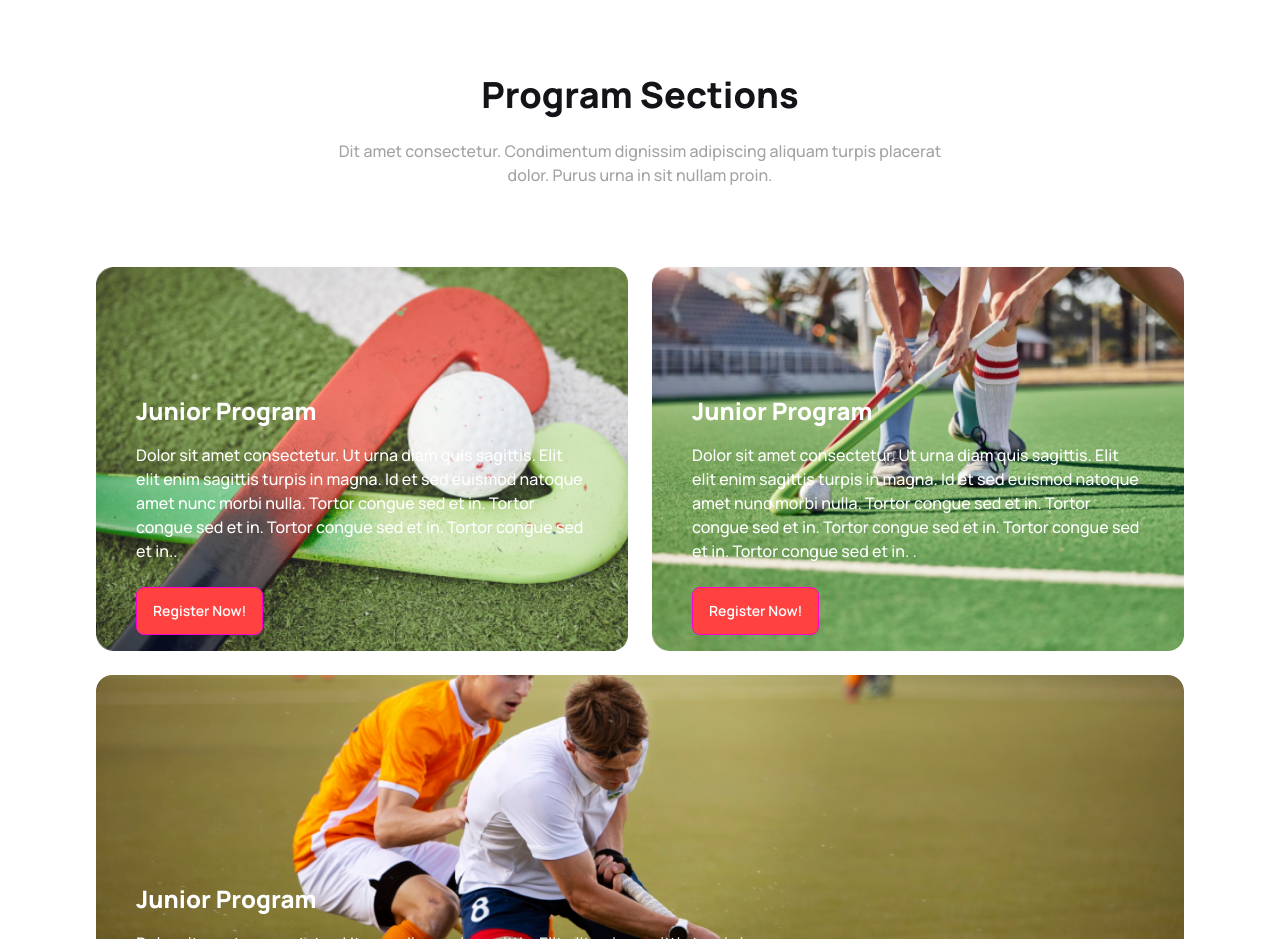
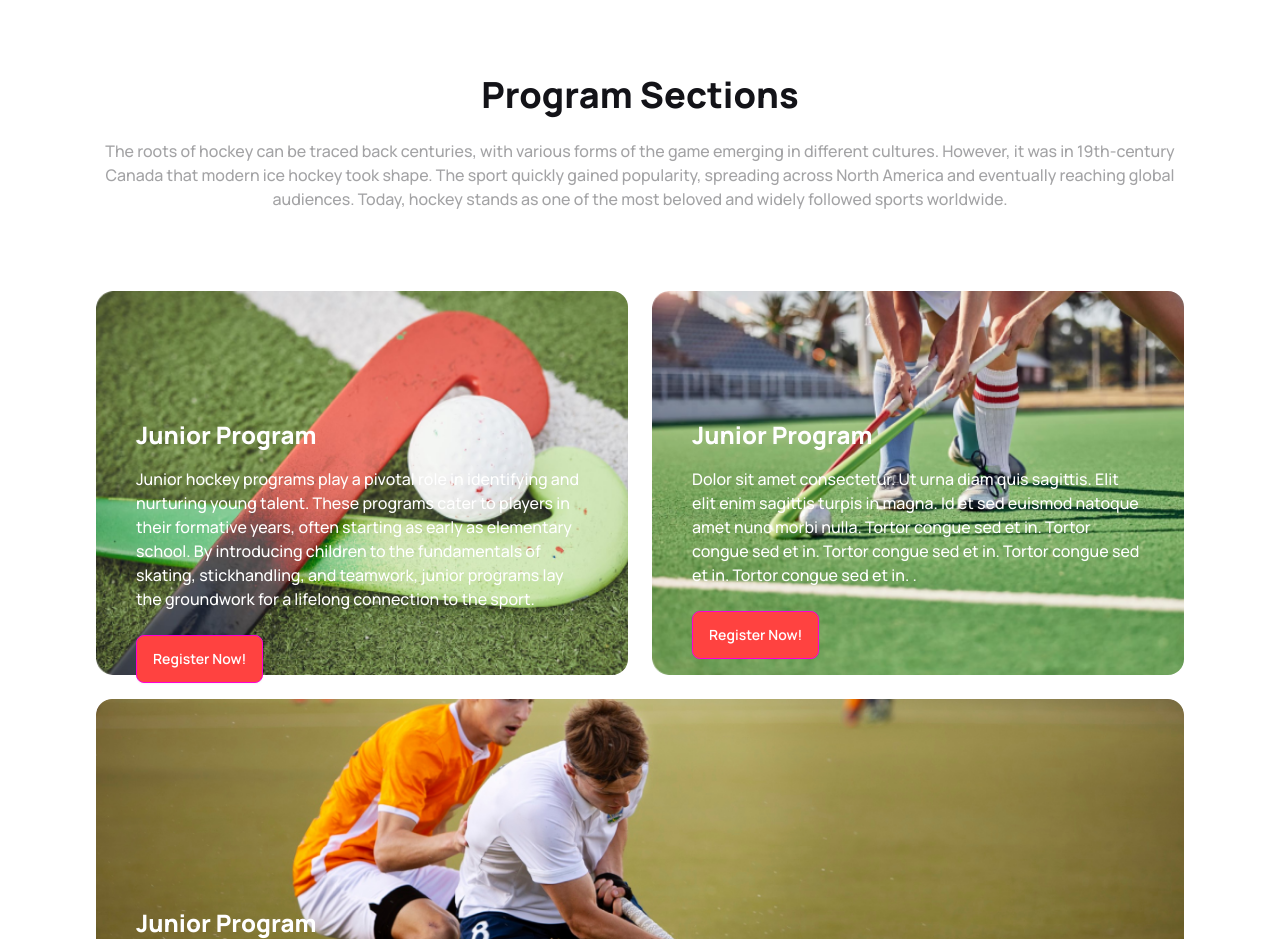
Before and after one commit to ahmed-tuhin/ahmed-tuhin-Assignment-3, a plain HTML site: page index.html in a window 1280 px wide. Shown: the part 1400-2339 px from the top of the page. Drawn offline with nearby package versions, Linux system fonts and the light colour scheme.

Commit message:
added the program section

```diff
--- a/index.html
+++ b/index.html
@@ -102,7 +102,7 @@
                 <h3 class="text-center text-4xl font-extrabold mt-32 mx-auto mb-6">Professional Hockeys Club</h3>
                 <p class="text-center text-xl font-[500px]">Dit amet consectetur. Condimentum dignissim adipiscing aliquam turpis placerat <br> dolor. Purus urna in sit nullam proin. </p>
             </div>
-                    <!-- middle e nite hbe -->
+
             <div class="flex flex-col gap-6 lg:flex-row justify-between items-center my-10">
                 <!-- card 1 -->
                 <div class="text-center">
@@ -134,16 +134,15 @@
          <!-- Program Sections  -->
         <section class="container w-full mx-auto lg:px-24 px-8 my-8">
           <h3 class="text-4xl text-[#131318] font-extrabold text-center mb-6 mt-32">Program Sections</h3>
-          <p class="text-center text-[16px] font-medium text-[#13131863] mb-20">Dit amet consectetur. Condimentum dignissim adipiscing aliquam turpis placerat <br> dolor. Purus urna in sit nullam proin. </p>
+          <p class="text-center text-[16px] font-medium text-[#13131863] mb-20">The roots of hockey can be traced back centuries, with various forms of the game emerging in different cultures. However, it was in 19th-century Canada that modern ice hockey took shape. The sport quickly gained popularity, spreading across North America and eventually reaching global audiences. Today, hockey stands as one of the most beloved and widely followed sports worldwide. </p>
 
          <div>
           <!-- first row -->
-          <div class="flex gap-6  flex-col lg:flex-row ">
-            <div class="relative col-span-1 bg-[url(./Images/2.png)] bg-cover rounded-2xl w-full lg:w-1/2 h-96">
+          <div class="flex gap-6  flex-col lg:flex-row bg-opacity-25">
+            <div class="relative col-span-1 bg-[url(./Images/2.png)] bg-cover  rounded-2xl w-full lg:w-1/2 h-96">
               <div class="absolute top-6 left-6 bottom-6 right-6 lg:top-32 lg:left-10 lg:bottom-10 lg:right-10">
                 <h4 class="text-[#FFF] font-extrabold text-2xl mb-4">Junior Program</h4>
-              <p class="mb-6 text-[#FFF] text-[16px] font-medium">Dolor sit amet consectetur. Ut urna diam quis sagittis. Elit elit
-                enim sagittis turpis in magna. Id et sed euismod natoque amet nunc morbi nulla. Tortor congue sed et in. Tortor congue sed et in. Tortor congue sed et in. Tortor congue sed et in..</p>
+              <p class="mb-6 text-[#FFF] text-[16px] font-medium">Junior hockey programs play a pivotal role in identifying and nurturing young talent. These programs cater to players in their formative years, often starting as early as elementary school. By introducing children to the fundamentals of skating, stickhandling, and teamwork, junior programs lay the groundwork for a lifelong connection to the sport.</p>
                 <button class="btn btn-secondary text-white bg-[#FF4240] rounded-lg">Register Now!</button>
               </div>
             </div>
@@ -175,8 +174,8 @@
        <section class="container w-full mx-auto h-96  lg:px-24 px-8 my-8">
         <h3 class="text-4xl text-[#131318] font-extrabold text-center mb-6 mt-32">Our New Products</h3>
         <p class="mb-20 text-[#13131863] text-center text-[16px] font-medium">Dit amet consectetur. Condimentum dignissim adipiscing aliquam turpis placerat <br> dolor. Purus urna in sit nullam proin. </p>
-        <div class="grid gap-6 grid-cols-1 lg:grid-cols-2">
-         <!-- project 1 -->
+        <div class="grid gap-6 grid-cols-1 lg:grid-cols-2 ">
+         <!-- card 1 -->
          <div class="hero p-6 shadow-lg rounded-2xl">
           <div class="hero-content flex-col lg:flex-row">
             <img src="Images/5.png" class=" rounded-lg shadow-2xl" />
@@ -207,7 +206,7 @@
             </div>
           </div>
         </div>
-          <!-- project 2 -->
+          <!-- card 2 -->
           <div class="hero p-6 shadow-lg rounded-2xl">
             <div class="hero-content flex-col lg:flex-row">
               <img src="Images/6.png" class=" rounded-lg shadow-2xl" />
@@ -238,7 +237,7 @@
               </div>
             </div>
           </div>
-          <!-- project 3 -->
+          <!-- card 3 -->
           <div class="hero p-6 shadow-lg rounded-2xl">
             <div class="hero-content flex-col lg:flex-row">
               <img src="Images/7.png" class=" rounded-lg shadow-2xl" />
@@ -269,7 +268,7 @@
               </div>
             </div>
           </div>
-          <!-- project 4 -->
+          <!-- card 4 -->
           <div class="hero p-6 shadow-lg rounded-2xl">
             <div class="hero-content flex-col lg:flex-row">
               <img src="Images/8.png" class=" rounded-lg shadow-2xl" />
@@ -300,7 +299,7 @@
               </div>
             </div>
           </div>
-          <!-- project 5 -->
+          <!--card 5 -->
           <div class="hero p-6 shadow-lg rounded-2xl">
             <div class="hero-content flex-col lg:flex-row">
               <img src="Images/9.png" class=" rounded-lg shadow-2xl" />
@@ -331,7 +330,7 @@
               </div>
             </div>
           </div>
-          <!-- project 5 -->
+          <!-- card 6 -->
           <div class="hero p-6 shadow-lg rounded-2xl">
             <div class="hero-content flex-col lg:flex-row">
               <img src="Images/10.png" class=" rounded-lg shadow-2xl" />
```
